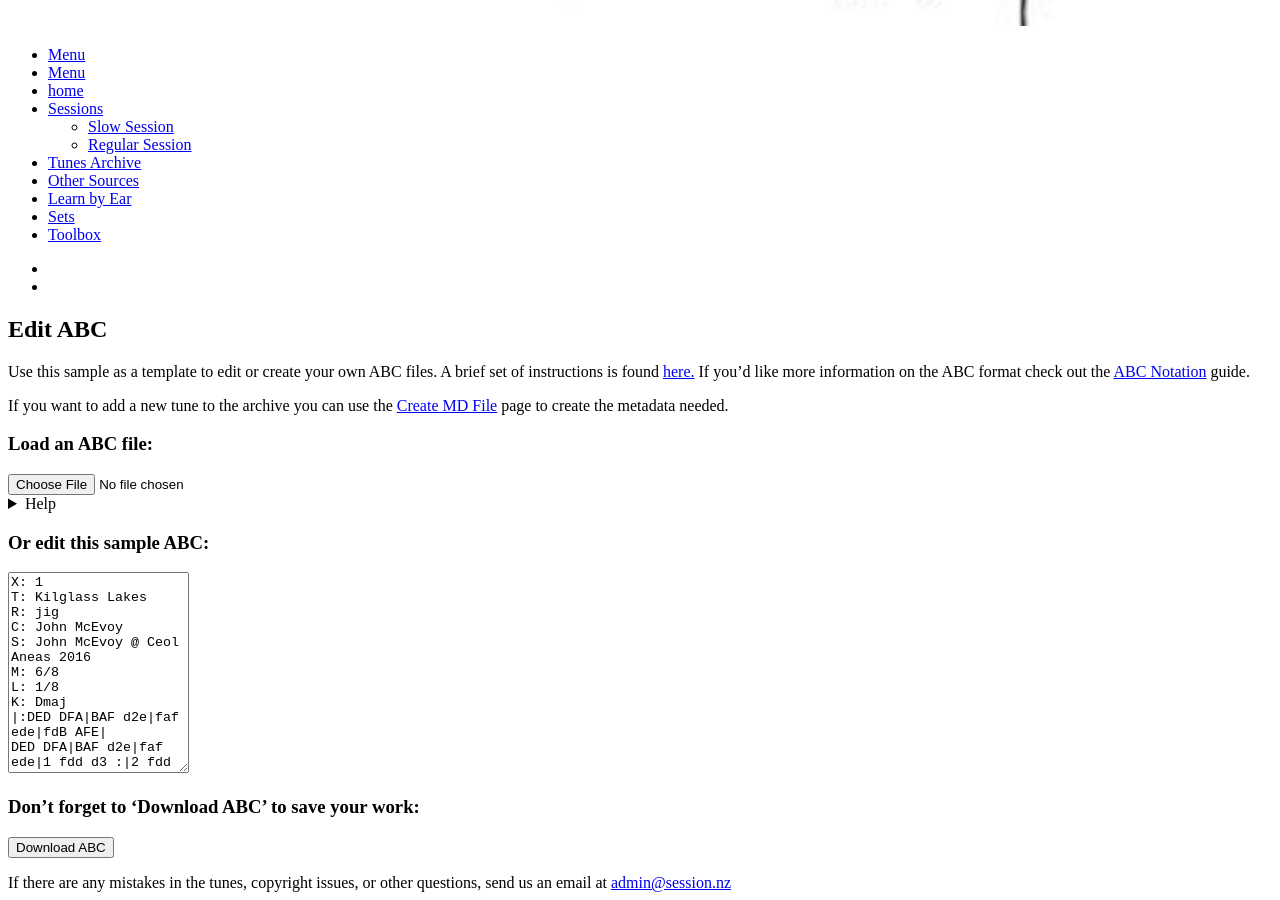
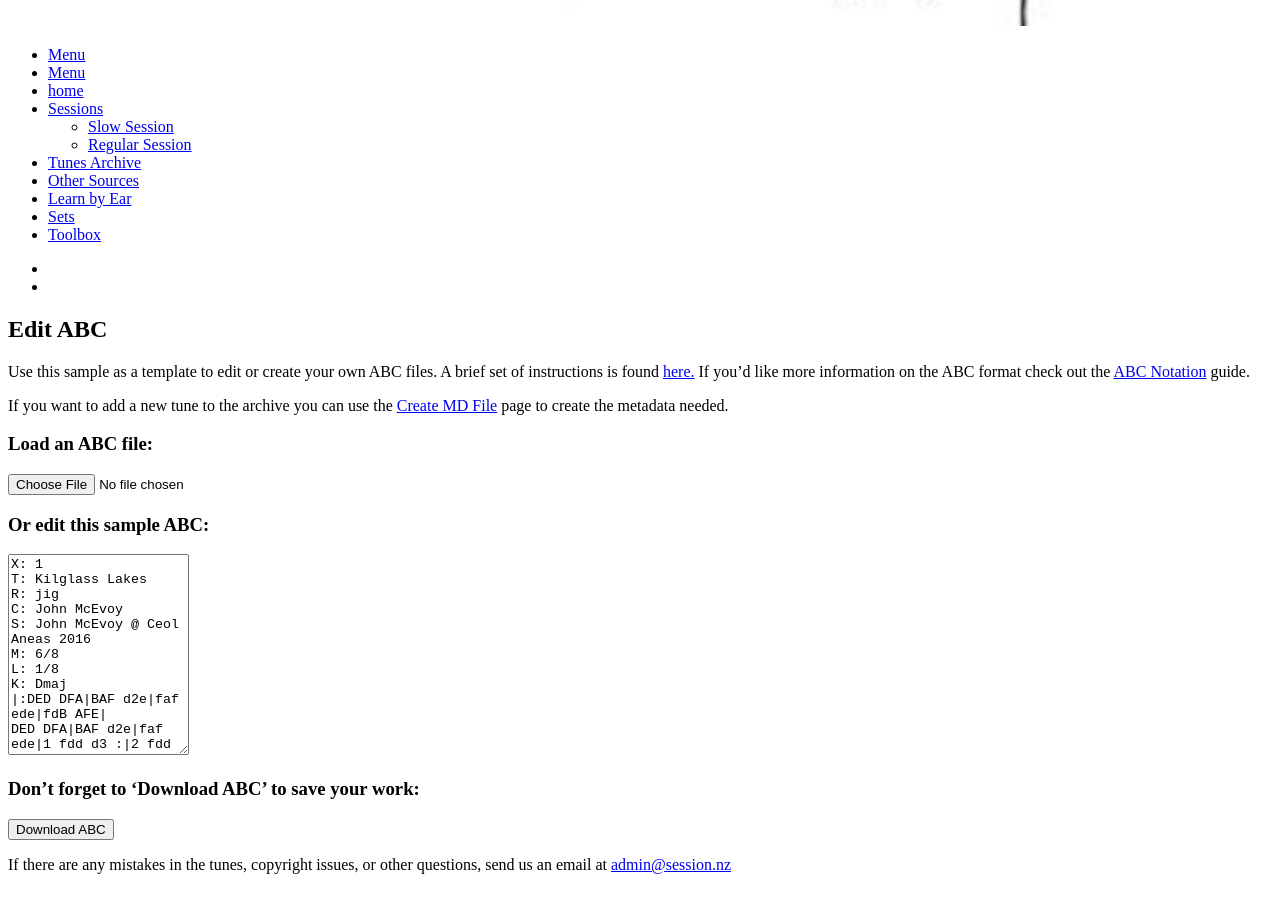
Before and after one commit to slow-session/dev.session.nz, a Jekyll site: the page built from toolBox/editABC.md, in a window 1280 px wide and 900 px high, scrolled down 795 px. Built offline with Jekyll 4.4.1, drawn with Linux system fonts in a browser that asks for light colours.

Commit message:
deleted:    test.md 	modified:   toolBox/editABC.md

```diff
--- a/toolBox/editABC.md
+++ b/toolBox/editABC.md
@@ -26,24 +26,11 @@ If you want to add a new tune to the archive you can use the
     <div id="pageABCplayer"></div>
 </div>
 <!-- Group the input and controls for ABC-->
-<div class="row small-up-1 medium-up-2 large-up-2">
-        <h3>Load an ABC file:</h3>
-        <div class="small-9 columns">
-
+<div class="row">
+    <h3>Load an ABC file:</h3>
     <input type="file" id="files" class='filterButton' name="files[]" accept=".abc" />
     <output id="fileInfo"></output>
-    </div>
-        <div class="small-3 columns">
-
-    <details>
-        <summary class="filterButton">Help</summary>
-        <div>
-            <h3>Help</h3>
-            <p>Blah, blah....</p>
-        </div>
-    </details>
-    </div>
-
+    <p />
 </div>
 <div class="row">
     <h3>Or edit this sample ABC:</h3>
```
Also changed, not shown: test.md (deleted, +0 -13 lines).
